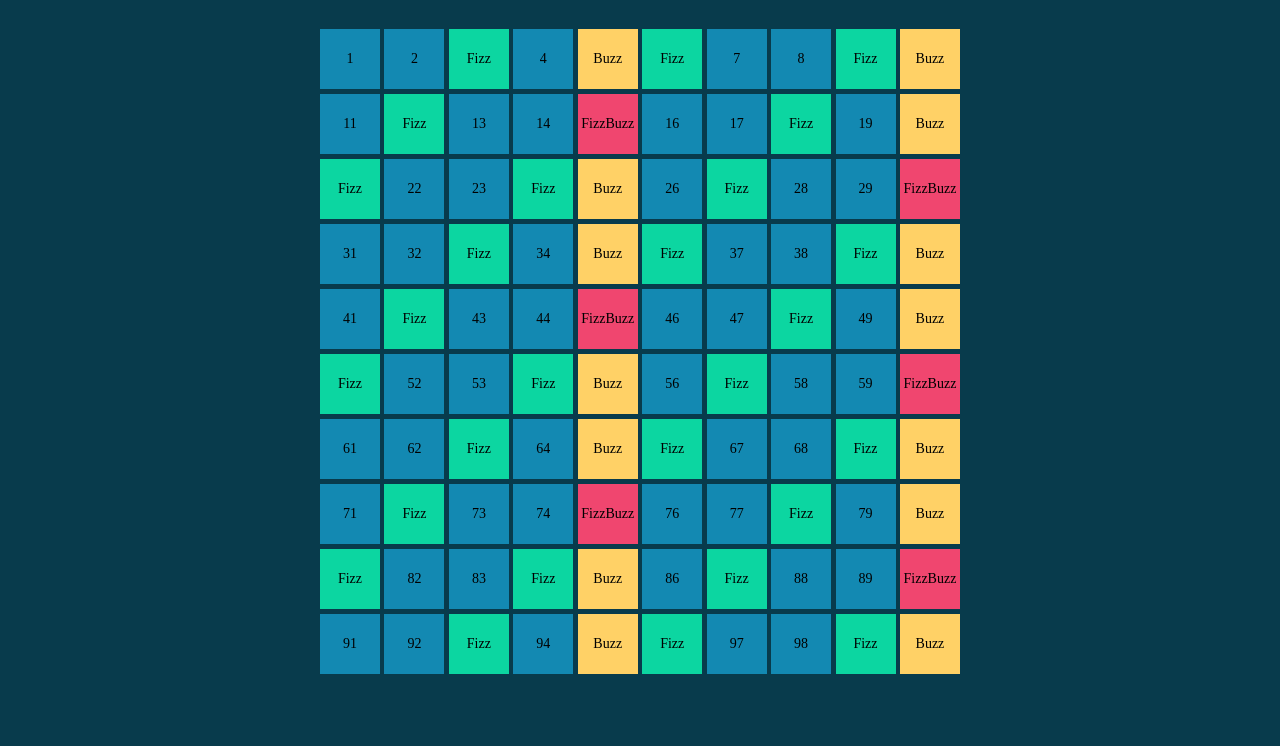
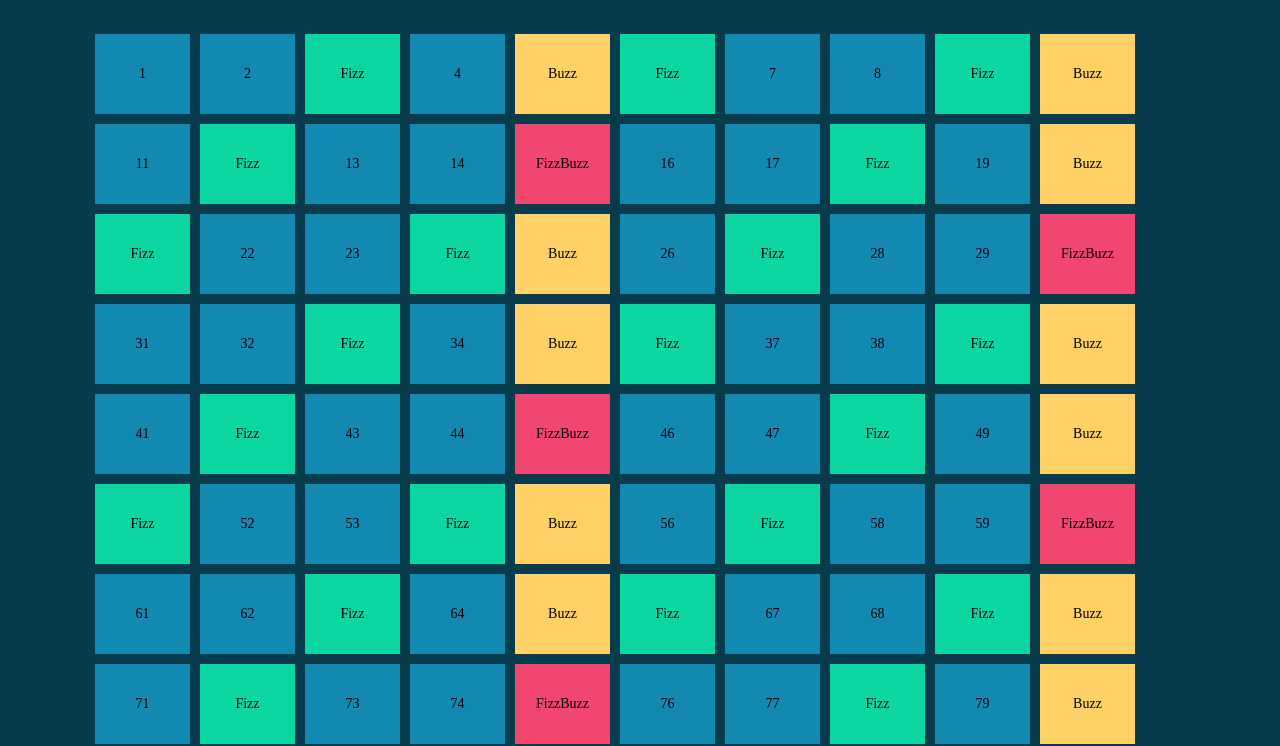
Before and after one commit to dunzolo/js-fizzbuzz, a plain HTML site: page index.html in a window 1280 px wide. Shown: the part 72-818 px from the top of the page. Drawn offline with Linux system fonts and the light colour scheme.

Commit message:
fixed square

```diff
--- a/css/style.css
+++ b/css/style.css
@@ -18,19 +18,18 @@ h1{
     margin: 0 auto;
     display: flex;
     flex-wrap: wrap;
-    justify-content: space-between;
-    max-width: 640px;
+    max-width: 1100px;
     font-size: 14px;
 }
 
 .square{
-    height: 60px;
-    width: 60px;
+    height: 80px;
+    width: 95px;
     display: flex;
     align-items: center;
     justify-content: center;
     background-color: #1389B2;
-    margin-bottom: 5px;
+    margin: 5px;
 }
 
 .square-red{
```
